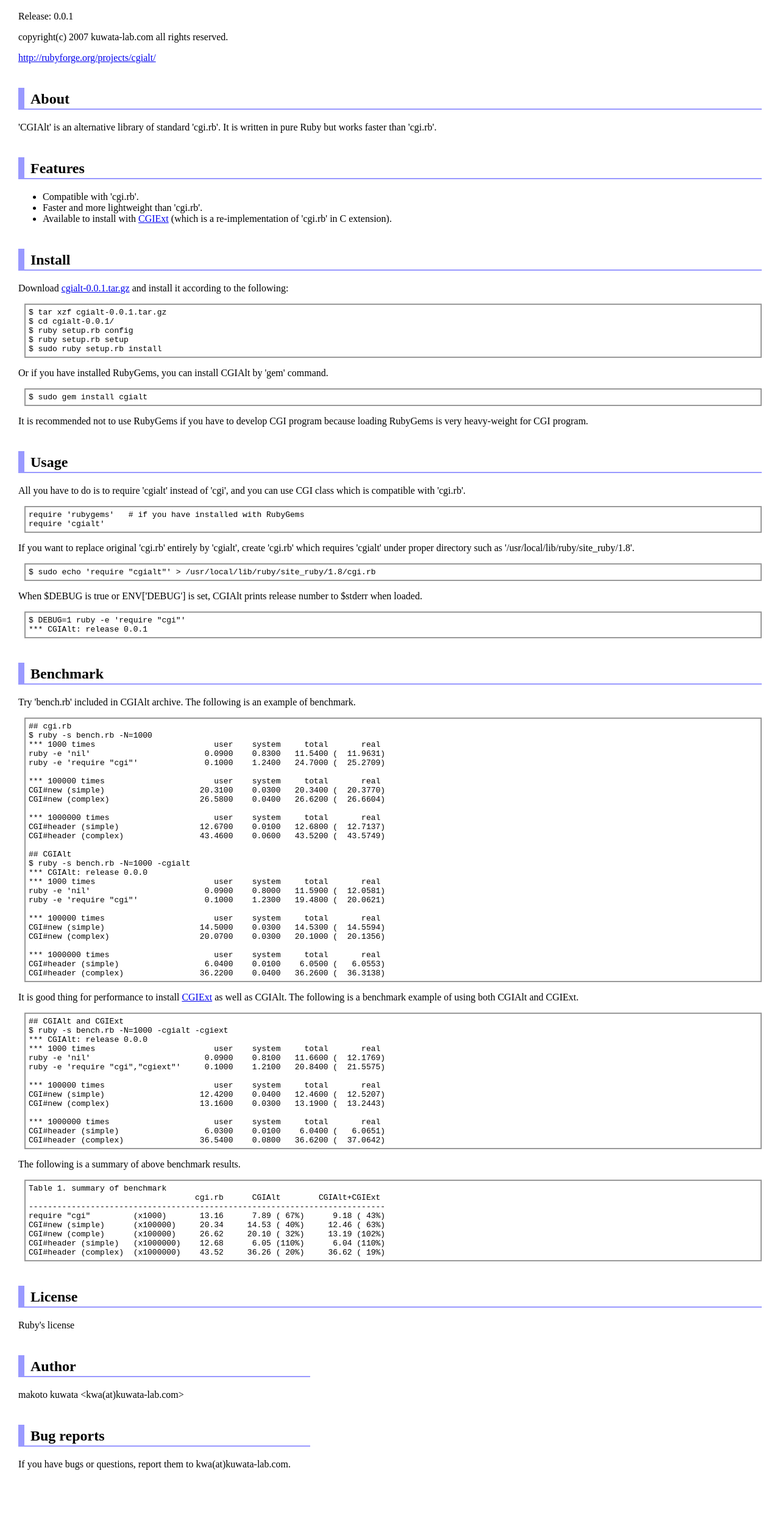
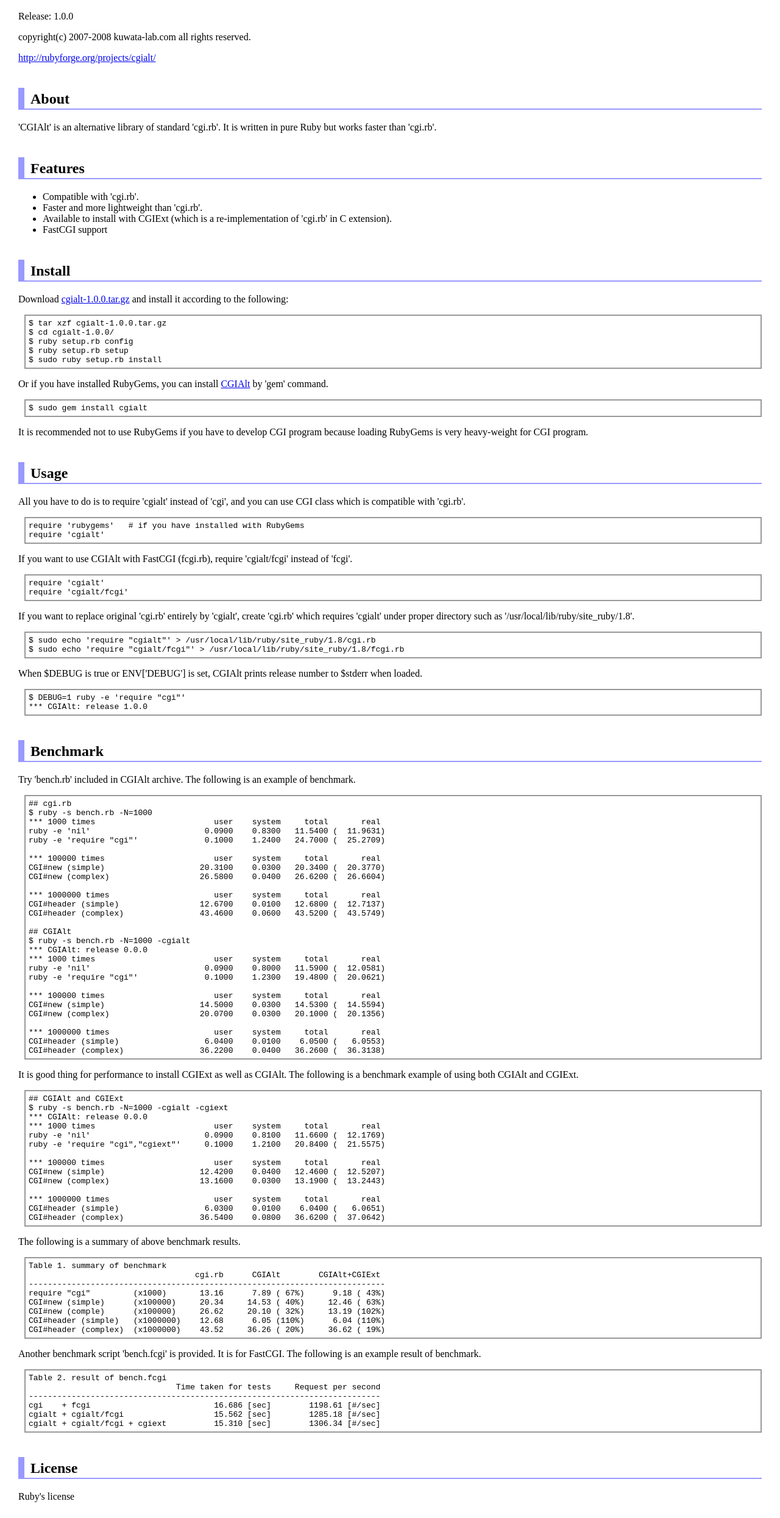
Before and after one commit to kwatch/cgialt, a plain HTML site: page website/index.html in a window 1280 px wide. Shown: the part 70-2560 px from the top of the page at 61% size. Before the commit the page ends 2511 px from the top, so only its background shows below. Drawn offline with Linux system fonts and the light colour scheme.

Commit message:
[refactor] Update many files for release 1.0.0.

```diff
--- a/website/index.html
+++ b/website/index.html
@@ -8,9 +8,9 @@
 <body>
   <h1>CGIAlt: README.txt</h1>
 
-  <p>Release: 0.0.1</p>
+  <p>Release: 1.0.0</p>
 
-  <p>copyright(c) 2007 kuwata-lab.com all rights reserved.</p>
+  <p>copyright(c) 2007-2008 kuwata-lab.com all rights reserved.</p>
 
   <p><a href="http://rubyforge.org/projects/cgialt/">http://rubyforge.org/projects/cgialt/</a></p>
 
@@ -25,21 +25,23 @@
 
     <li>Faster and more lightweight than 'cgi.rb'.</li>
 
-    <li>Available to install with <a href="http://rubyforge.org/projects/cgiext/">CGIExt</a> (which is a re-implementation of 'cgi.rb' in C extension).</li>
+    <li>Available to install with CGIExt (which is a re-implementation of 'cgi.rb' in C extension).</li>
+
+    <li>FastCGI support</li>
   </ul>
 
   <h2>Install</h2>
 
-  <p>Download <a href="http://rubyforge.org/frs/?group_id=5036">cgialt-0.0.1.tar.gz</a> and install it according to the following:</p>
+  <p>Download <a href="http://rubyforge.org/frs/?group_id=5036">cgialt-1.0.0.tar.gz</a> and install it according to the following:</p>
   <pre>
-$ tar xzf cgialt-0.0.1.tar.gz
-$ cd cgialt-0.0.1/
+$ tar xzf cgialt-1.0.0.tar.gz
+$ cd cgialt-1.0.0/
 $ ruby setup.rb config
 $ ruby setup.rb setup
 $ sudo ruby setup.rb install
 </pre>
 
-  <p>Or if you have installed RubyGems, you can install CGIAlt by 'gem' command.</p>
+  <p>Or if you have installed RubyGems, you can install <a href="http://rubyforge.org/projects/cgialt/">CGIAlt</a> by 'gem' command.</p>
   <pre>
 $ sudo gem install cgialt
 </pre>
@@ -54,15 +56,22 @@ require 'rubygems'   # if you have installed with RubyGems
 require 'cgialt'
 </pre>
 
+  <p>If you want to use CGIAlt with FastCGI (fcgi.rb), require 'cgialt/fcgi' instead of 'fcgi'.</p>
+  <pre>
+require 'cgialt'
+require 'cgialt/fcgi'
+</pre>
+
   <p>If you want to replace original 'cgi.rb' entirely by 'cgialt', create 'cgi.rb' which requires 'cgialt' under proper directory such as '/usr/local/lib/ruby/site_ruby/1.8'.</p>
   <pre>
 $ sudo echo 'require "cgialt"' &gt; /usr/local/lib/ruby/site_ruby/1.8/cgi.rb
+$ sudo echo 'require "cgialt/fcgi"' &gt; /usr/local/lib/ruby/site_ruby/1.8/fcgi.rb
 </pre>
 
   <p>When $DEBUG is true or ENV['DEBUG'] is set, CGIAlt prints release number to $stderr when loaded.</p>
   <pre>
 $ DEBUG=1 ruby -e 'require "cgi"'
-*** CGIAlt: release 0.0.1
+*** CGIAlt: release 1.0.0
 </pre>
 
   <h2>Benchmark</h2>
@@ -99,7 +108,7 @@ CGI#header (simple)                  6.0400    0.0100    6.0500 (   6.0553)
 CGI#header (complex)                36.2200    0.0400   36.2600 (  36.3138)
 </pre>
 
-  <p>It is good thing for performance to install <a href="http://rubyforge.org/projects/cgiext/">CGIExt</a> as well as CGIAlt. The following is a benchmark example of using both CGIAlt and CGIExt.</p>
+  <p>It is good thing for performance to install CGIExt as well as CGIAlt. The following is a benchmark example of using both CGIAlt and CGIExt.</p>
   <pre>
 ## CGIAlt and CGIExt
 $ ruby -s bench.rb -N=1000 -cgialt -cgiext
@@ -129,6 +138,16 @@ CGI#header (simple)   (x1000000)    12.68      6.05 (110%)      6.04 (110%)
 CGI#header (complex)  (x1000000)    43.52     36.26 ( 20%)     36.62 ( 19%)
 </pre>
 
+  <p>Another benchmark script 'bench.fcgi' is provided. It is for FastCGI. The following is an example result of benchmark.</p>
+  <pre>
+Table 2. result of bench.fcgi
+                               Time taken for tests     Request per second
+--------------------------------------------------------------------------
+cgi    + fcgi                          16.686 [sec]        1198.61 [#/sec]
+cgialt + cgialt/fcgi                   15.562 [sec]        1285.18 [#/sec]
+cgialt + cgialt/fcgi + cgiext          15.310 [sec]        1306.34 [#/sec]
+</pre>
+
   <h2>License</h2>
 
   <p>Ruby's license</p>
```
Also changed, not shown: CHANGES.txt, README.txt, ReleaseNote.txt, 3 other files.
